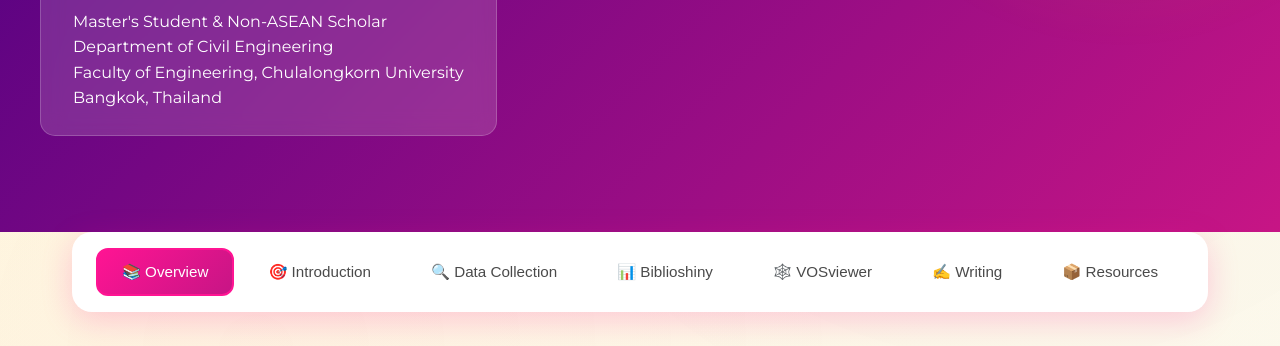
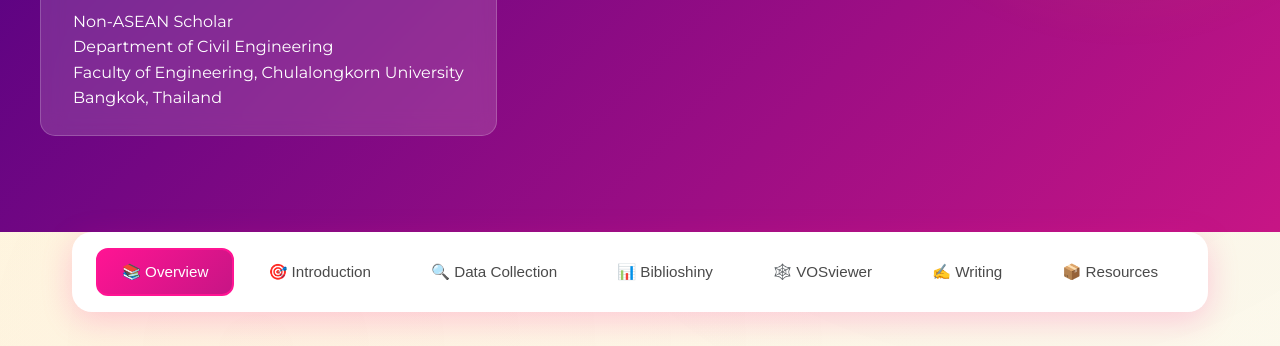
Before and after one commit to mahbubchula/Bibliometric-Guide, a plain HTML site: page index.html in a window 1280 px wide. Shown: the part 288-634 px from the top of the page. Drawn offline with nearby package versions, Linux system fonts and the light colour scheme.

Commit message:
Update index.html

```diff
--- a/index.html
+++ b/index.html
@@ -386,7 +386,7 @@
             <p class="hero-subtitle">From Zero to Published: Master Biblioshiny & VOSviewer</p>
             <div class="author-info">
                 <h2>Mahbub Hassan</h2>
-                <p>Master's Student & Non-ASEAN Scholar<br>
+                <p>Non-ASEAN Scholar<br>
                 Department of Civil Engineering<br>
                 Faculty of Engineering, Chulalongkorn University<br>
                 Bangkok, Thailand</p>
```
